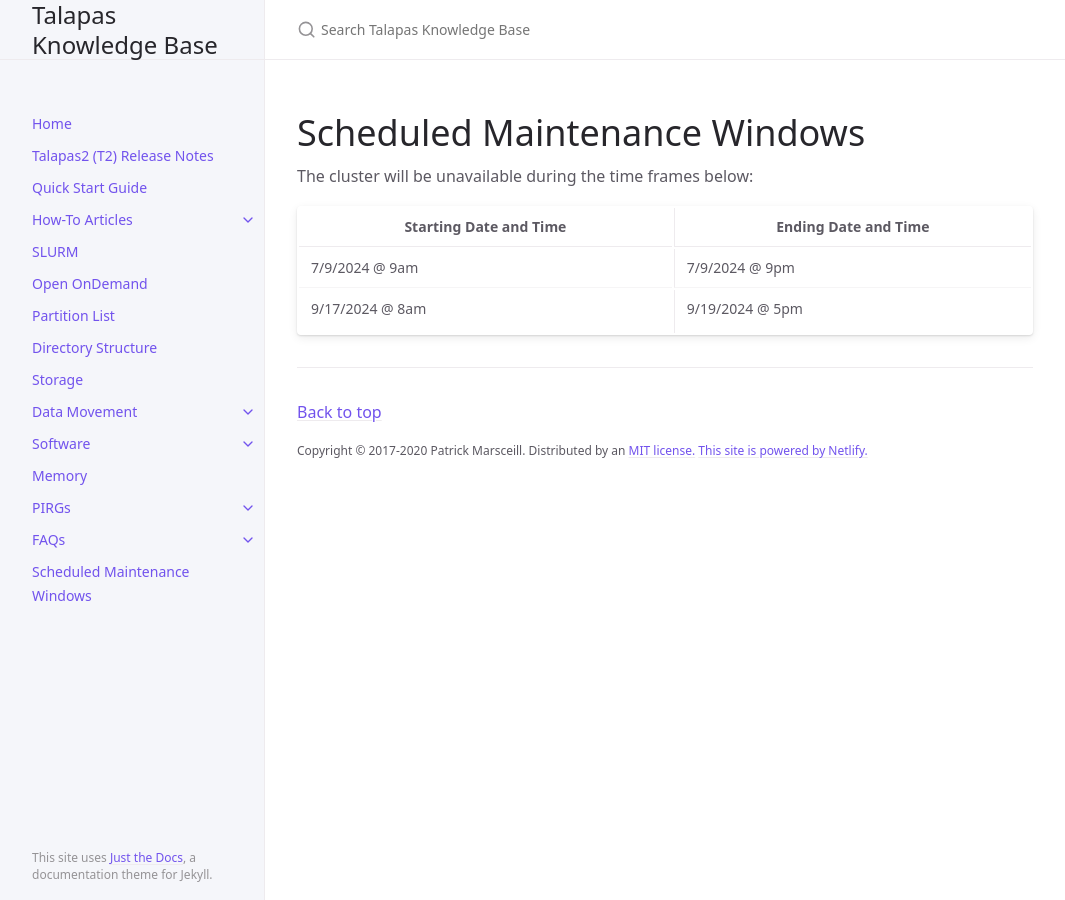
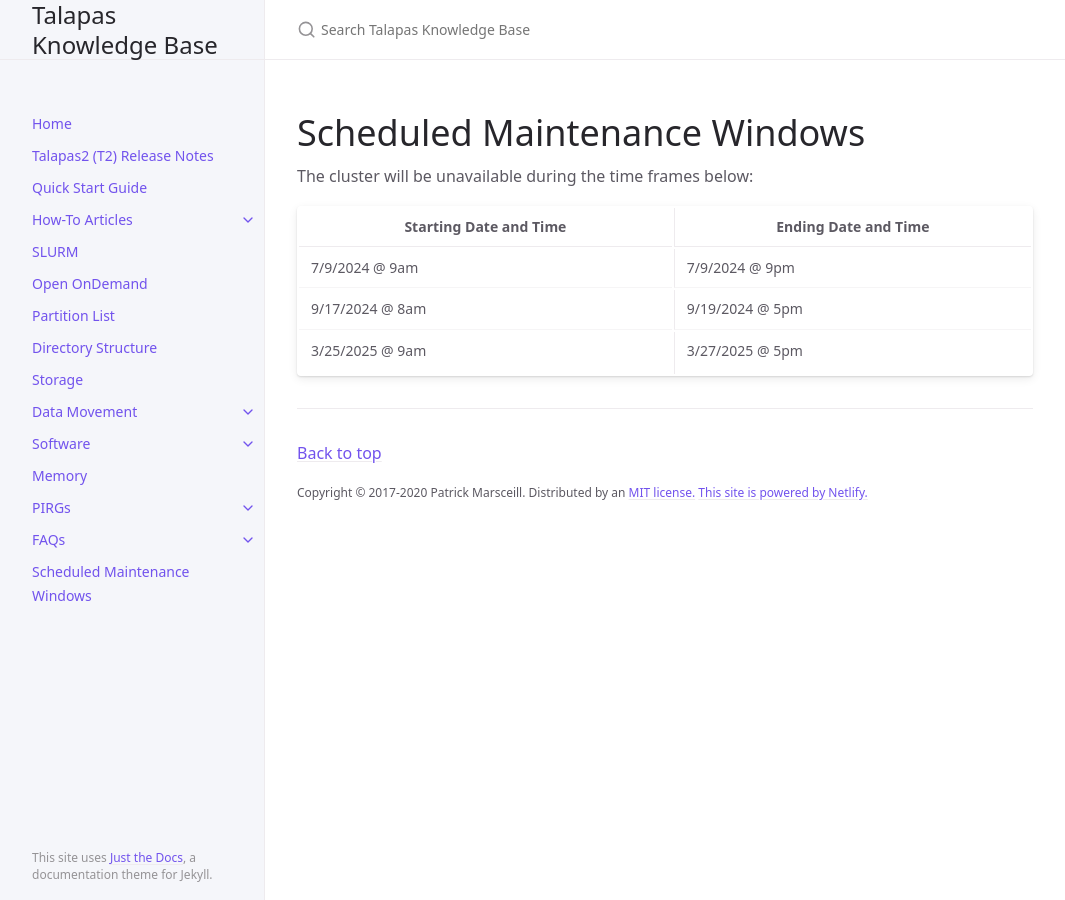
Before and after one commit to uoracs/talapas2-knowledge-base, a Jekyll site: the page built from docs/scheduled_maintenance.md, in a window 1280 px wide. Shown: the whole page, without its empty margins (107-1172 px from the left). Built offline with Jekyll 4.4.1, drawn with Linux system fonts in a browser that asks for light colours; cached includes are drawn as plain includes.

Commit message:
add this spring break maintenence window to doc page

```diff
--- a/docs/scheduled_maintenance.md
+++ b/docs/scheduled_maintenance.md
@@ -12,3 +12,4 @@ The cluster will be unavailable during the time frames below:
 | ---------------------- | -------------------- |
 | 7/9/2024 @ 9am         | 7/9/2024 @ 9pm       |
 | 9/17/2024 @ 8am        | 9/19/2024 @ 5pm      |
+| 3/25/2025 @ 9am        | 3/27/2025 @ 5pm      |
```
